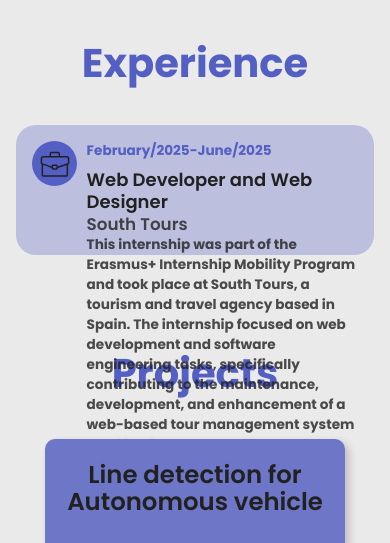
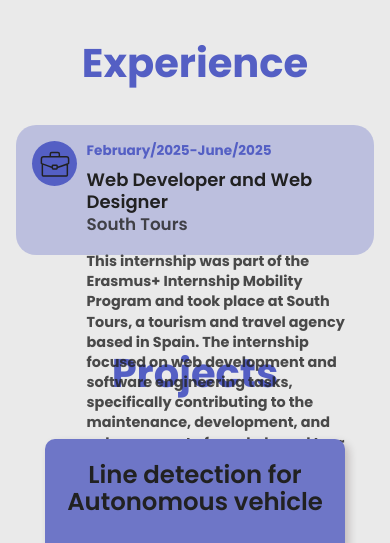
Before and after one commit to Emmicoke/Portfolio, a React (Create React App) app: page / in a window 390 px wide. Shown: the part 2400-2943 px from the top of the page. Built offline with nearby package versions, Linux system fonts and the light colour scheme; a web font is replaced by a local one.

Commit message:
Changed the css file

```diff
--- a/src/components/Experience/Experience.css
+++ b/src/components/Experience/Experience.css
@@ -33,7 +33,8 @@
     align-items:flex-start;
     justify-content: flex-start;
     width: 90%;
-    height: 140px;
+    height: auto;
+    min-height: 140px;
     padding: 1.5rem;
     border-radius: 20px;
     margin-bottom: 1.5rem;
@@ -78,6 +79,12 @@
     font-weight: 600;
 }
 
+.experience-details h6:last-child {
+    margin-top: 1rem;
+    font-size: 0.9rem;
+    line-height: 1.4;
+}
+
 .experience-image {
     box-sizing: border-box;
     padding: 1rem;
@@ -120,6 +127,8 @@
         width: 100%;
         padding: 1.5rem;
         margin-bottom: 1.5rem;
+        height: auto;      /* Ensure height is auto on mobile */
+        min-height: 130px; /* Add minimum height */
     }
 }
 
```
